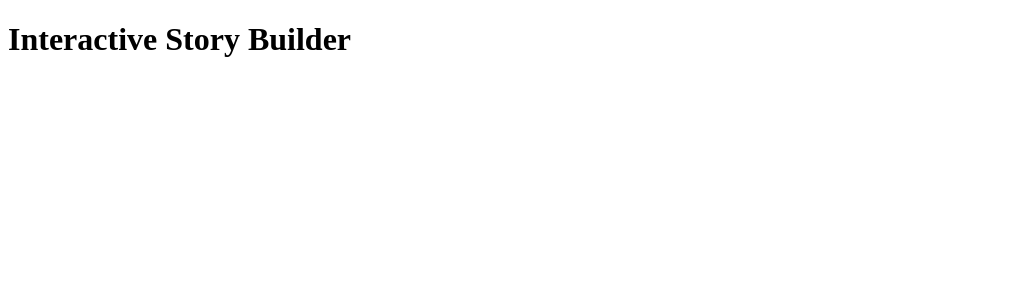
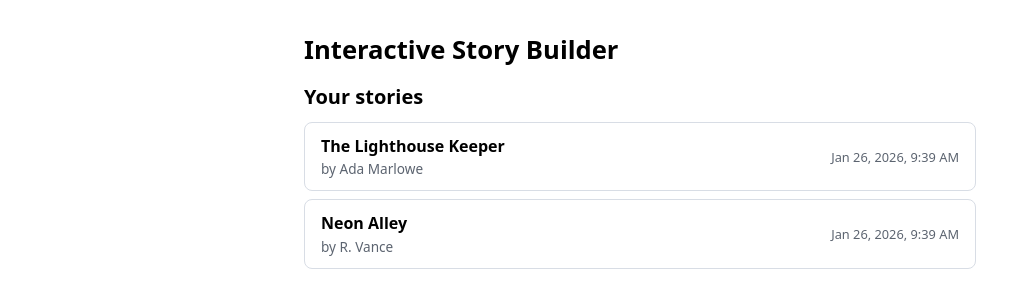
Before and after one commit to satyapalsharma/interactive-story-builder, a Vue app: page / in a window 1280 px wide. Shown: the top 308 px of the page, without its empty margins (0-1030 px from the left). Built offline with nearby package versions, Linux system fonts and the light colour scheme.

Commit message:
feat: story-list-view-misc

```diff
--- a/src/App.vue
+++ b/src/App.vue
@@ -1 +1,24 @@
-<template><main><h1>Interactive Story Builder</h1></main></template>
+<script setup lang="ts">
+import StoryList from '@/components/StoryList.vue';
+</script>
+
+<template>
+  <main>
+    <h1>Interactive Story Builder</h1>
+    <StoryList />
+  </main>
+</template>
+
+<style>
+main {
+  max-width: 42rem;
+  margin: 0 auto;
+  padding: 1.5rem;
+  font-family: system-ui, sans-serif;
+}
+
+h1 {
+  margin: 0 0 1rem;
+  font-size: 1.6rem;
+}
+</style>
--- /dev/null
+++ b/src/types/story.ts
@@ -0,0 +1,74 @@
+export type StoryNode = {
+  id: string;
+  text: string;
+  choices: StoryChoice[];
+};
+
+export type StoryChoice = {
+  id: string;
+  label: string;
+  targetNodeId: string;
+};
+
+export type Story = {
+  id: string;
+  title: string;
+  author: string;
+  lastModified: string; // ISO 8601 UTC timestamp
+  nodes: StoryNode[];
+};
+
+export type StorySummary = Pick<
+  Story,
+  'id' | 'title' | 'author' | 'lastModified'
+>;
+
+/**
+ * Check that an ISO timestamp string represents a *real* calendar date/time
+ * in UTC: it must parse to a finite time AND round-trip through the same
+ * year/month/day (rejects impossible dates like 2023-02-30 that engines
+ * silently roll over).
+ */
+export function isValidUtcTimestamp(value: string): boolean {
+  if (typeof value !== 'string') return false;
+  const time = Date.parse(value);
+  if (!Number.isFinite(time)) return false;
+  const d = new Date(time);
+  // ISO strings must be absolute (no local date with missing time part).
+  const m = value.match(
+    /^(\d{4})-(\d{2})-(\d{2})T(\d{2}):(\d{2})(?::(\d{2})\.?\d*)?(Z|[+-]\d{2}:?\d{2})?$/i,
+  );
+  if (!m) return false;
+  const year = Number(m[1]);
+  const month = Number(m[2]);
+  const day = Number(m[3]);
+  const hour = Number(m[4]);
+  const minute = Number(m[5]);
+  const second = m[6] === undefined ? 0 : Number(m[6]);
+  // Round-trip check: the parsed UTC components must equal what the string
+  // claimed (after applying any offset), guaranteeing a real calendar date.
+  if (d.getUTCFullYear() !== year && value.endsWith('Z')) return false;
+  // For Z-suffixed inputs, month/day must match exactly.
+  if (value.endsWith('Z') || value.endsWith('z')) {
+    if (d.getUTCMonth() + 1 !== month) return false;
+    if (d.getUTCDate() !== day) return false;
+    if (d.getUTCHours() !== hour) return false;
+    if (d.getUTCMinutes() !== minute) return false;
+    if (d.getUTCSeconds() !== second) return false;
+  }
+  return true;
+}
+
+export function isStorySummary(
+  value: unknown,
+): value is StorySummary {
+  if (value === null || typeof value !== 'object') return false;
+  const v = value as Record<string, unknown>;
+  return (
+    typeof v.id === 'string' &&
+    typeof v.title === 'string' &&
+    typeof v.author === 'string' &&
+    typeof v.lastModified === 'string' &&
+    isValidUtcTimestamp(v.lastModified)
+  );
+}
```
Also changed, not shown: 1 other file (tests, documents, lock files or other folders).
